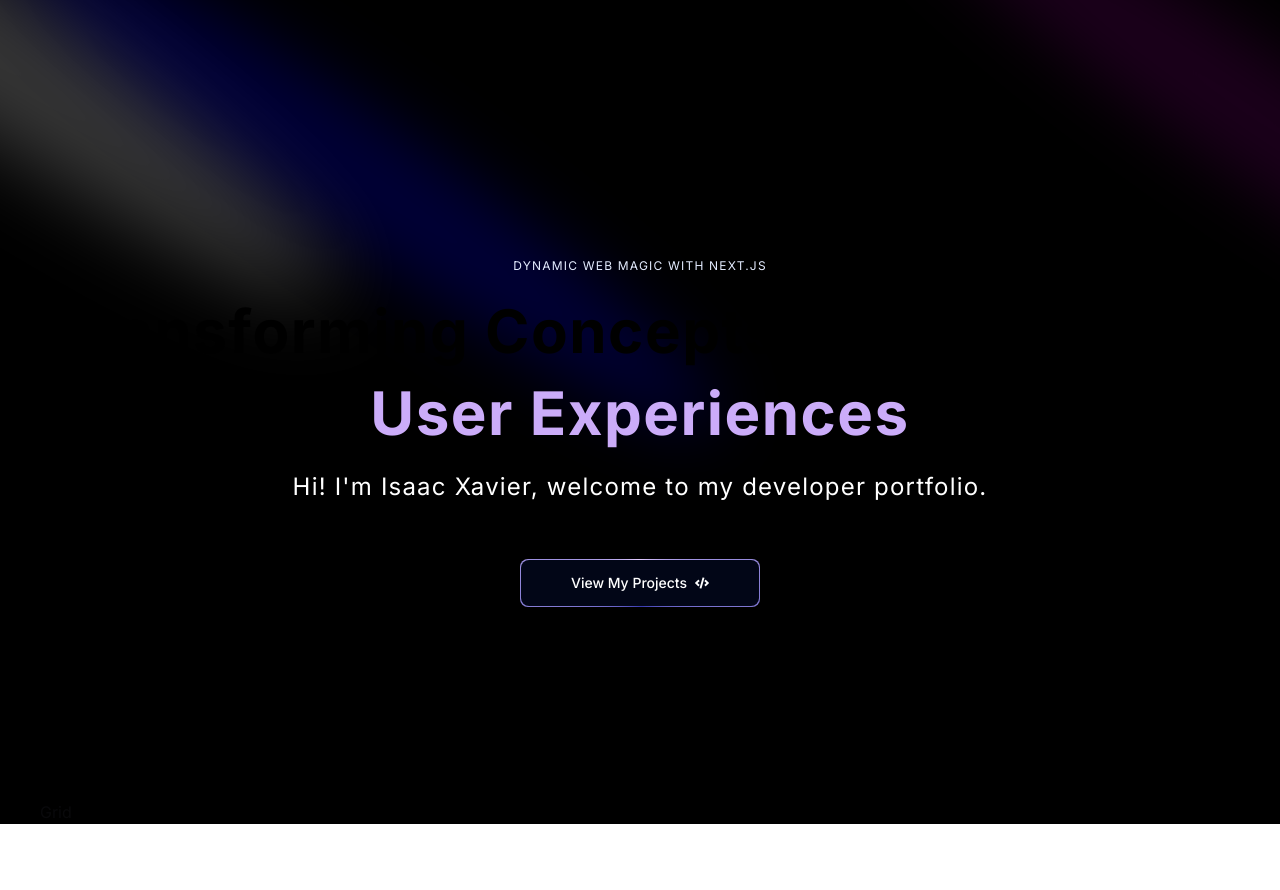
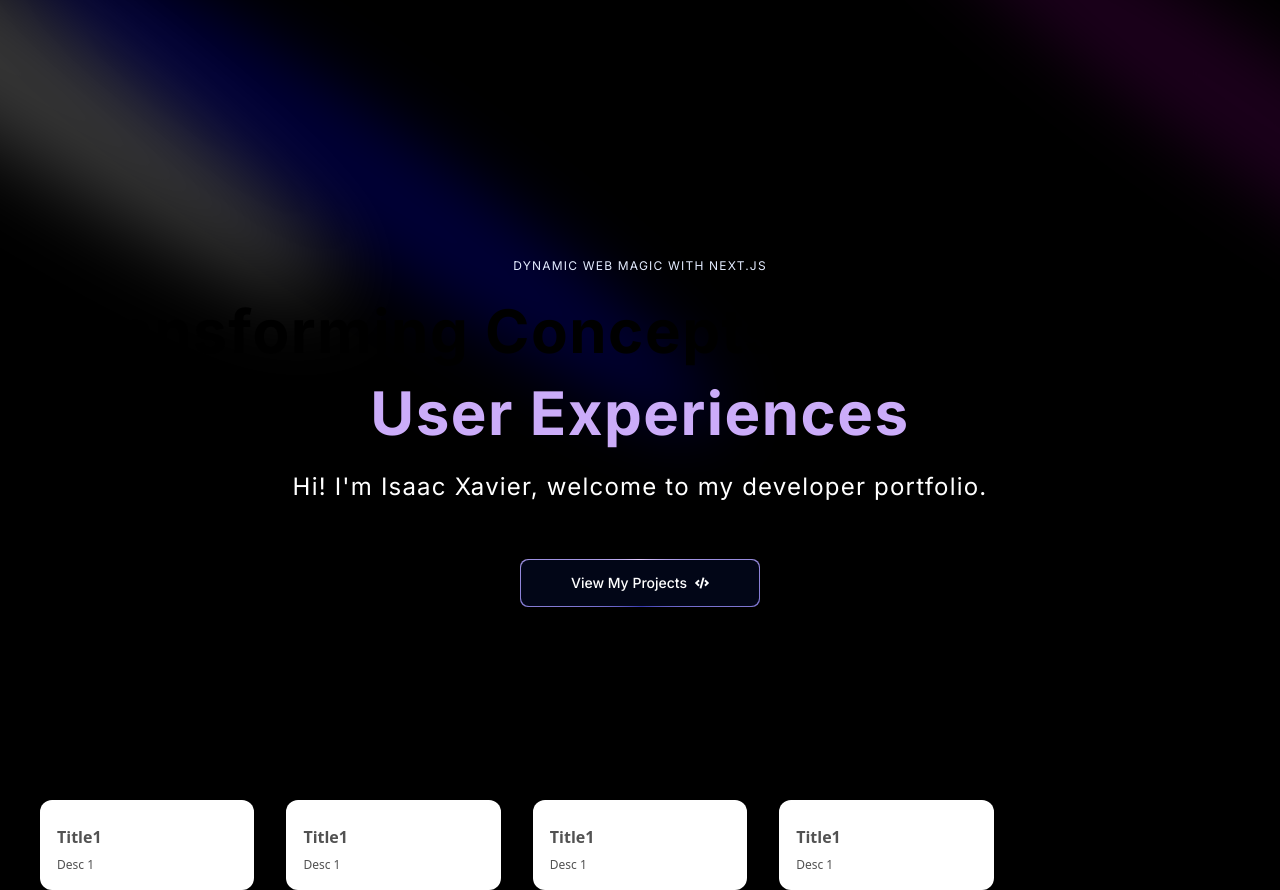
Before and after one commit to Isaacxavierlee/Isaac-Xavier-s-Portfolio, a Next.js app: page / in a window 1280 px wide. Before the commit the page ends 824 px from the top, so only its background shows below. Built offline with nearby package versions, Linux system fonts and the light colour scheme.

Commit message:
griditems

```diff
--- /dev/null
+++ b/Data/index.ts
@@ -0,0 +1,6 @@
+export const gridItems = [
+ {title:'Title1', description: 'Desc 1', id: 1},
+ {title:'Title1', description: 'Desc 1', id: 1},
+ {title:'Title1', description: 'Desc 1', id: 1},
+ {title:'Title1', description: 'Desc 1', id: 1},
+]
--- a/components/Grid.tsx
+++ b/components/Grid.tsx
@@ -1,11 +1,22 @@
-import React from 'react'
+import React from 'react';
+import { gridItems } from '@/Data';
+import { BentoGrid, BentoGridItem } from './ui/BentoGrid';
 
 const Grid = () => {
-  return (
-    <div>
-      Grid
-    </div>
-  )
-}
+   return (
+    <section id='about'>
+      <BentoGrid>
+        {gridItems.map((item) => (
+          <BentoGridItem
+            id={item.id}
+            key={item.id}
+            title={item.title}
+            description={item.description}
+          />
+        ))}
+      </BentoGrid>
+    </section>
+  );
+};
 
-export default Grid
+export default Grid;
--- /dev/null
+++ b/components/ui/BentoGrid.tsx
@@ -0,0 +1,54 @@
+import { cn } from "@/utils/cn";
+
+export const BentoGrid = ({
+  className,
+  children,
+}: {
+  className?: string;
+  children?: React.ReactNode;
+}) => {
+  return (
+    <div
+      className={cn(
+        "grid grid-cols-1 md:grid-cols-6 lg:grid-cols-5 md:grid-row-7 gap-4 lg:gap-8 mx-auto",
+        className
+      )}
+    >
+      {children}
+    </div>
+  );
+};
+
+export const BentoGridItem = ({
+  className,
+  title,
+  description,
+  header,
+  icon,
+}: {
+  className?: string;
+  title?: string | React.ReactNode;
+  description?: string | React.ReactNode;
+  header?: React.ReactNode;
+  icon?: React.ReactNode;
+}) => {
+  return (
+    <div
+      className={cn(
+        "row-span-1 rounded-xl group/bento hover:shadow-xl transition duration-200 shadow-input dark:shadow-none p-4 dark:bg-black dark:border-white/[0.2] bg-white border border-transparent justify-between flex flex-col space-y-4",
+        className
+      )}
+    >
+      {header}
+      <div className="group-hover/bento:translate-x-2 transition duration-200">
+        {icon}
+        <div className="font-sans font-bold text-neutral-600 dark:text-neutral-200 mb-2 mt-2">
+          {title}
+        </div>
+        <div className="font-sans font-normal text-neutral-600 text-xs dark:text-neutral-300">
+          {description}
+        </div>
+      </div>
+    </div>
+  );
+};
```
